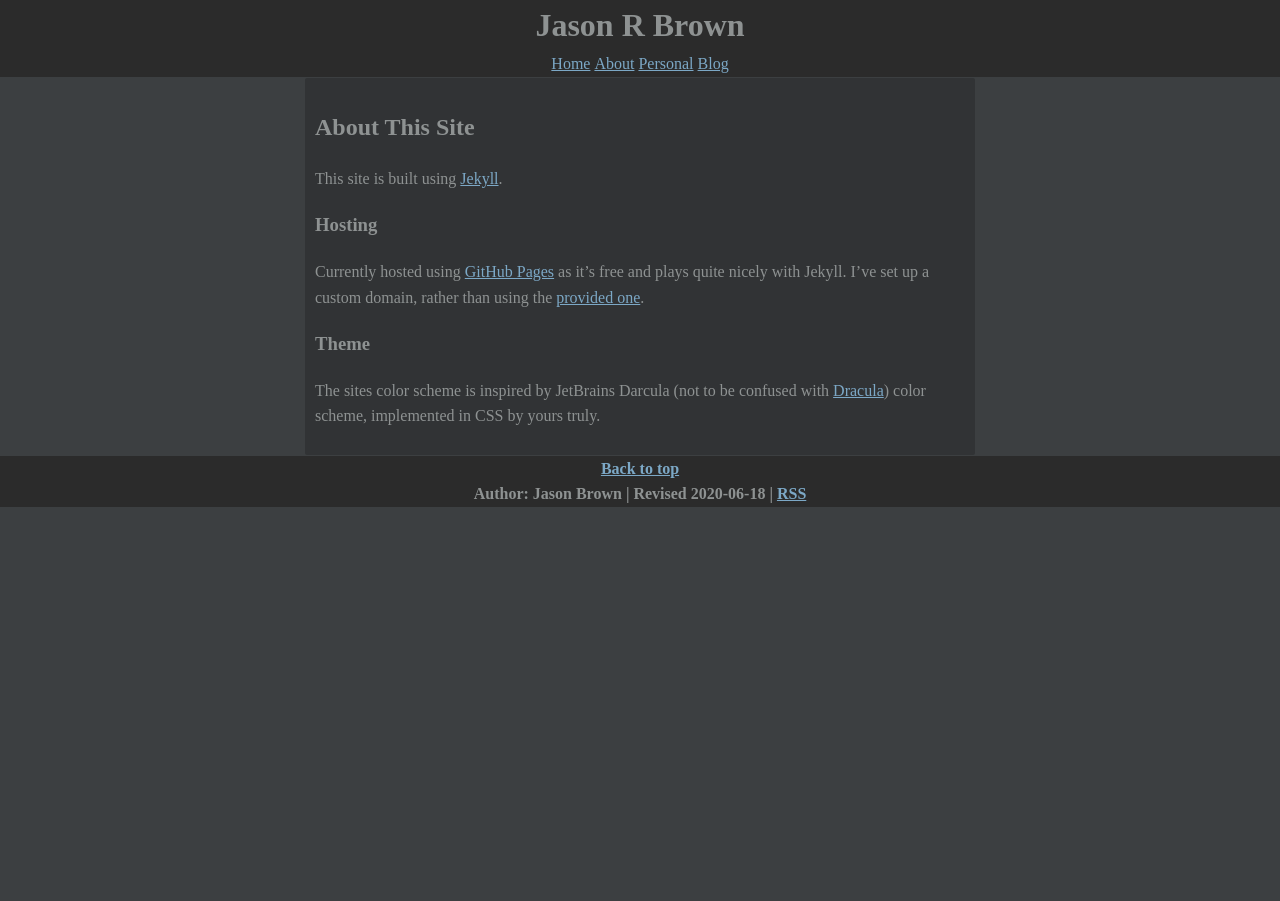
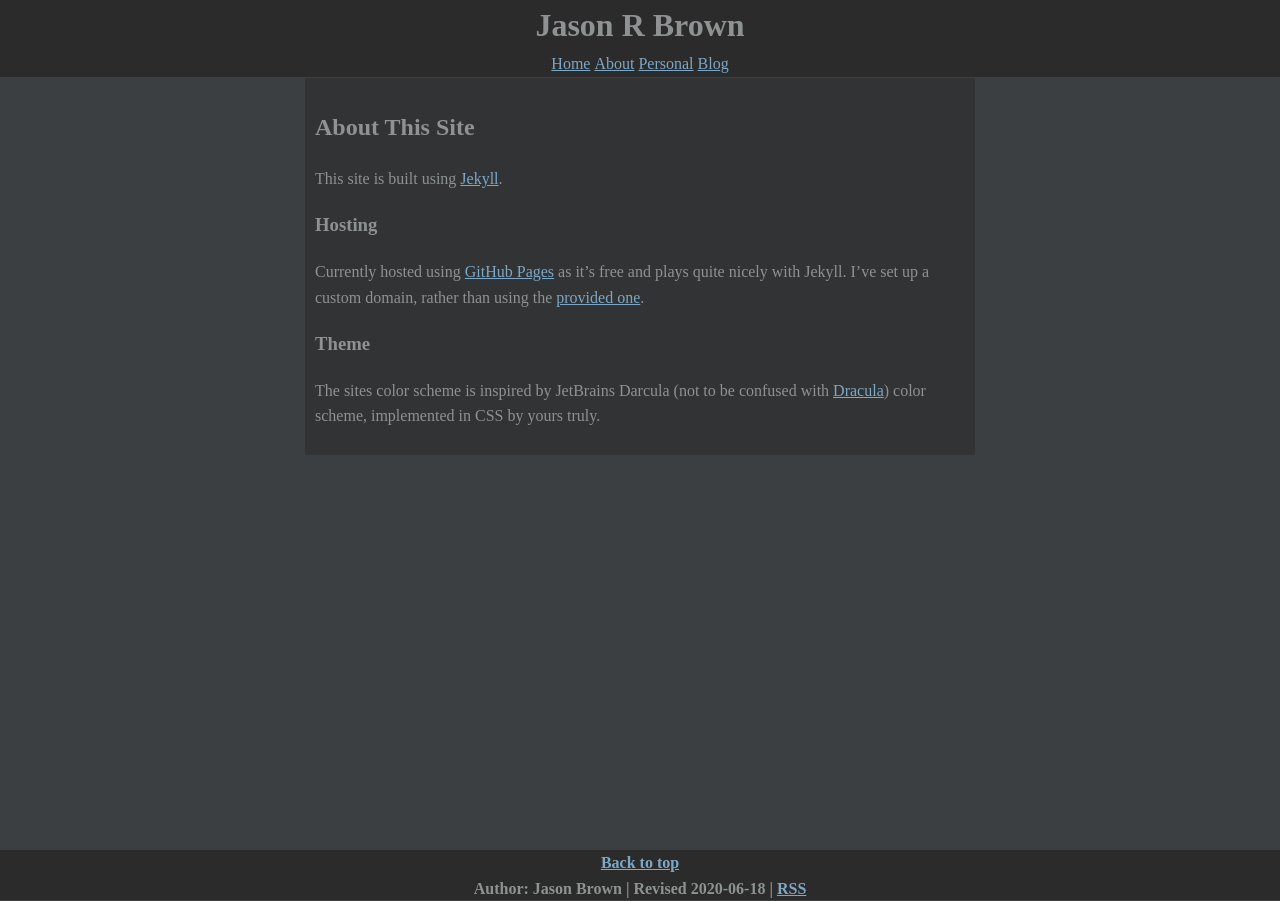
Before and after one commit to noUsernamesLef7/noUsernamesLef7.github.io, a Jekyll site: the page built from about.md, in a window 1280 px wide. Built offline with Jekyll 4.4.1, drawn with Linux system fonts in a browser that asks for light colours.

Commit message:
Fix footer

```diff
--- a/assets/css/darcula-like.css
+++ b/assets/css/darcula-like.css
@@ -1,3 +1,8 @@
+html {
+	position:relative;
+	min-height:100%;
+}
+
 body {
 	line-height:1.6;
 	font-size:16px;
@@ -10,7 +15,7 @@ body {
 .content {
 	margin:40px auto;
 	margin-top:1px;
-	margin-bottom:1px;
+	margin-bottom:51px;
 	max-width:650px;
 	padding:10px;
 	border-radius:2px;
@@ -37,6 +42,11 @@ header ul li, footer ul li {
 }
 
 footer {
+	height:50px;
+	position:absolute;
+	bottom:0;
+	left:0;
+	right:0;
 	background-color:#2b2b2b;
 	text-align:center;
 	font-weight:bold;
```
